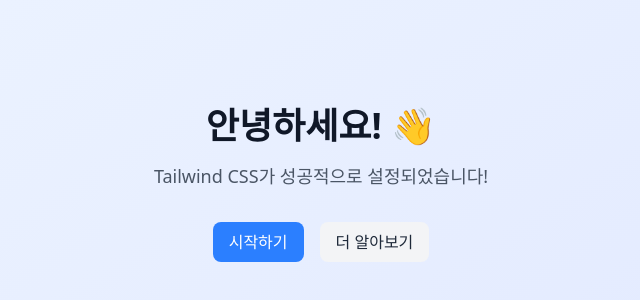
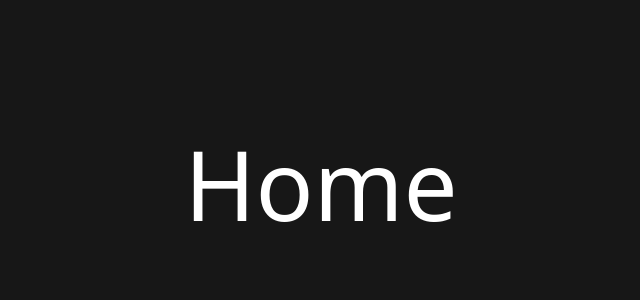
Before and after one commit to Sionparadox/Portfolio, a Next.js app: page / in a window 1280 px wide. Shown: the part 216-516 px from the top of the page, without its empty margins (319-959 px from the left). Built offline with nearby package versions, Linux system fonts and the light colour scheme.

Commit message:
[chore] tailwind 버전 최적화 및 cn함수 생성

```diff
--- a/app/page.tsx
+++ b/app/page.tsx
@@ -2,22 +2,9 @@
 
 export default function Home() {
   return (
-    <div className='flex min-h-screen items-center justify-center bg-gradient-to-br from-blue-50 to-indigo-100'>
-      <div className='text-center'>
-        <h1 className='mb-4 text-4xl font-bold text-gray-900'>
-          안녕하세요! 👋
-        </h1>
-        <p className='mb-8 text-lg text-gray-600'>
-          Tailwind CSS가 성공적으로 설정되었습니다!
-        </p>
-        <div className='space-x-4'>
-          <button className='rounded-lg bg-blue-500 px-4 py-2 font-medium text-white transition duration-200 hover:bg-blue-600'>
-            시작하기
-          </button>
-          <button className='rounded-lg bg-gray-100 px-4 py-2 font-medium text-gray-800 transition duration-200 hover:bg-gray-200'>
-            더 알아보기
-          </button>
-        </div>
+    <div className='min-h-screen bg-neutral-900'>
+      <div className='flex min-h-screen items-center justify-center text-8xl text-white'>
+        Home
       </div>
     </div>
   );
--- /dev/null
+++ b/lib/utils.ts
@@ -0,0 +1,6 @@
+import { type ClassValue, clsx } from 'clsx';
+import { twMerge } from 'tailwind-merge';
+
+export function cn(...inputs: ClassValue[]) {
+  return twMerge(clsx(inputs));
+}
```
Also changed, not shown: package.json (+5 -2 lines), 1 other file (tests, documents, lock files or other folders).
